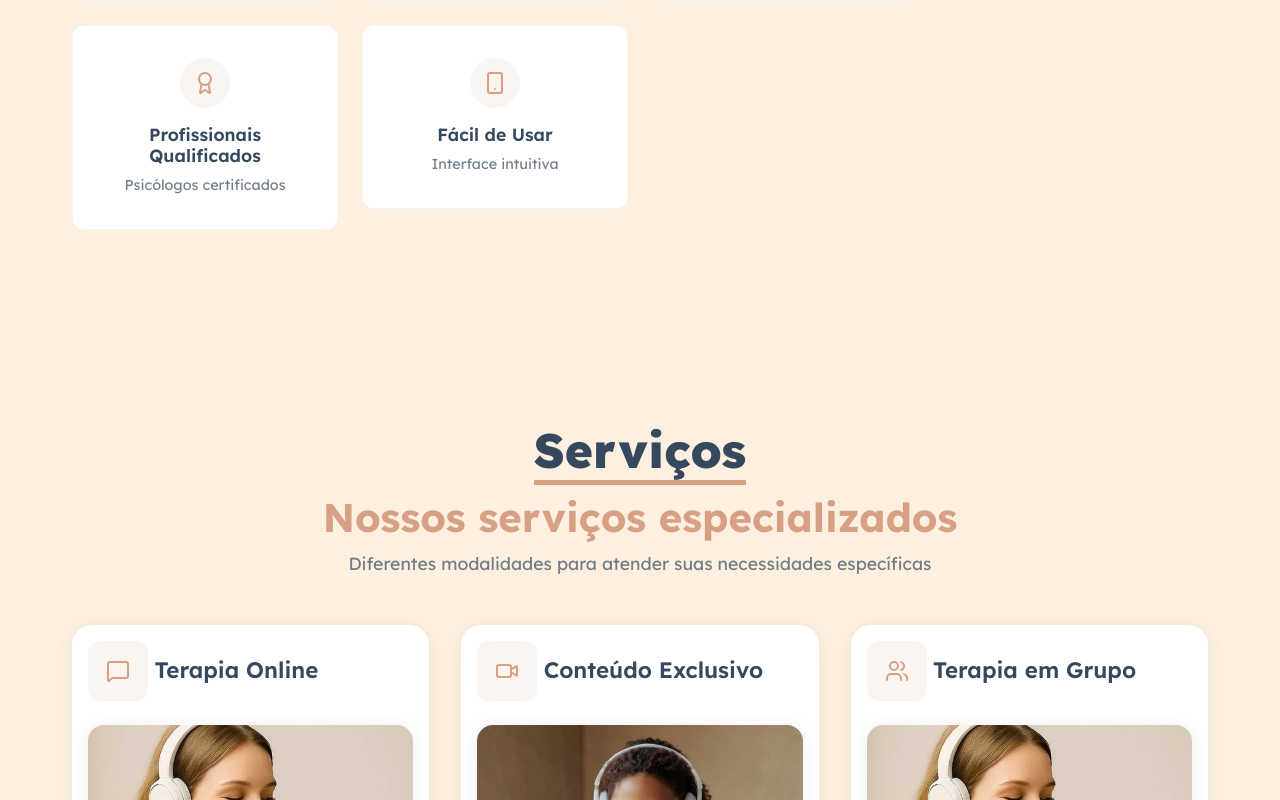
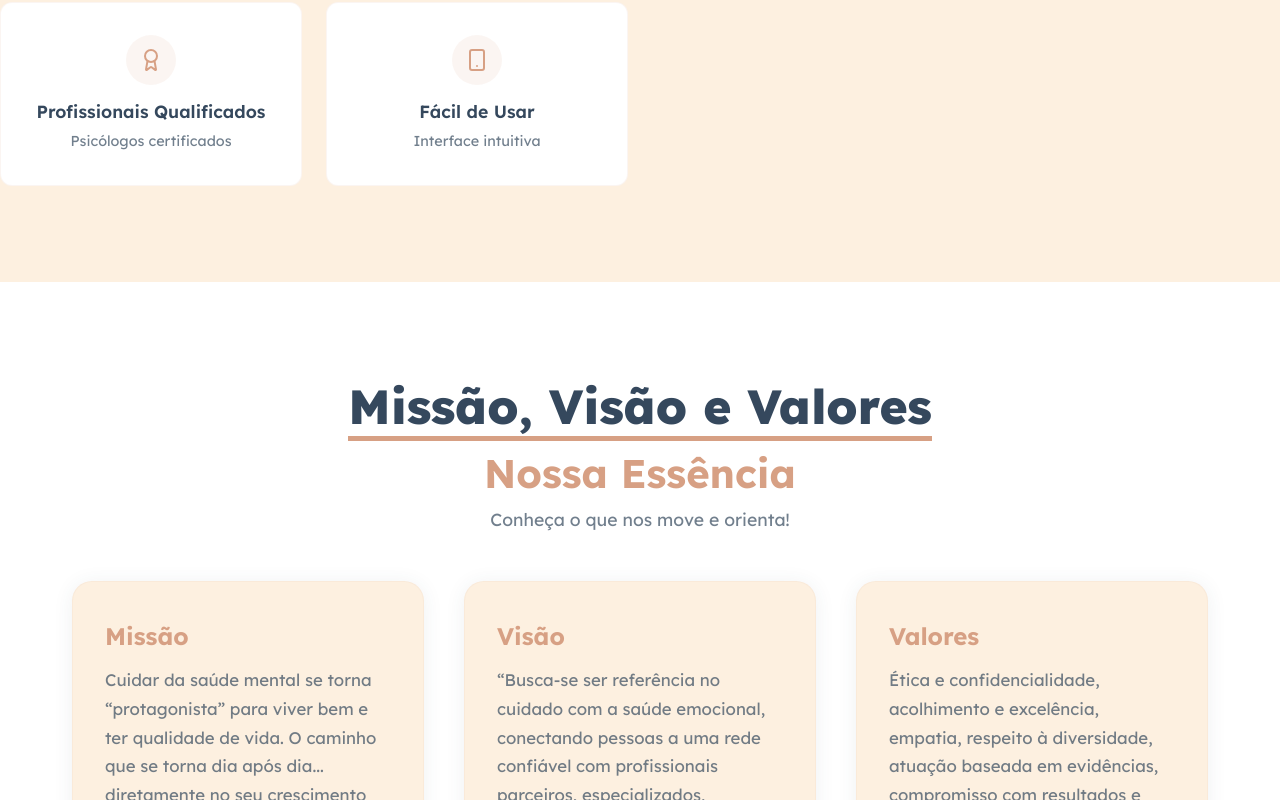
Before and after one commit to Freelings-Co/mentflow, a React (Vite) app: page / in a window 1280 px wide. Shown: the part 2000-2800 px from the top of the page. Built offline with nearby package versions, Linux system fonts and the light colour scheme; a web font is replaced by a local one.

Commit message:
Mission Section

```diff
--- a/package.json
+++ b/package.json
@@ -24,6 +24,6 @@
     "eslint-plugin-react-hooks": "^5.2.0",
     "eslint-plugin-react-refresh": "^0.4.20",
     "globals": "^16.3.0",
-    "vite": "^4.4.9"
+    "vite": "^7.0.6"
   }
 }
--- a/src/pages/Landing.css
+++ b/src/pages/Landing.css
@@ -605,6 +605,52 @@ body {
 }
 
 /* Benefícios */
+
+/* Missão, Visão e Valores */
+.section-mvv {
+    padding: 6rem 0;
+    background: var(--cor-branco);
+}
+
+.mvv-grid {
+    display: grid;
+    grid-template-columns: repeat(auto-fit, minmax(280px, 1fr));
+    gap: 2.5rem;
+    margin-top: 3rem;
+}
+
+.mvv-card {
+    background: var(--cor-background);
+    border-radius: var(--border-radius-large);
+    box-shadow: var(--sombra-suave);
+    padding: 2.5rem 2rem;
+    display: flex;
+    flex-direction: column;
+    align-items: flex-start;
+    transition: var(--transition);
+    border: 1px solid rgba(215, 160, 132, 0.07);
+}
+
+.mvv-card:hover {
+    box-shadow: var(--sombra-media);
+    border-color: var(--cor-primaria);
+    transform: translateY(-5px);
+}
+
+.mvv-title {
+    font-size: 1.5rem;
+    font-weight: 700;
+    color: var(--cor-primaria);
+    margin-bottom: 1rem;
+}
+
+.mvv-text {
+    font-size: 1.05rem;
+    color: var(--cor-texto-claro);
+    line-height: 1.7;
+    margin-bottom: 0;
+}
+
 .benefits-grid {
     display: grid;
     grid-template-columns: repeat(auto-fit, minmax(250px, 1fr));
--- a/src/pages/Landing.jsx
+++ b/src/pages/Landing.jsx
@@ -275,7 +275,7 @@ const MentFlowLanding = () => {
 
       {/* Como Funciona */}
       <Reveal>
-        <section className='section how-it-works' id='como-funciona'>
+        <section className='section-how-it-works' id='como-funciona'>
 
           <div className='how-works-image-box'>
             <img src={Design1} alt="" />
@@ -308,8 +308,8 @@ const MentFlowLanding = () => {
 
       {/* Benefícios */}
       <Reveal>
-        <section className='section benefits'>
-          <div className='container'>
+        <section className='section-benefits'>
+          <div className='section benefits'>
             <div className='section-header'>
               <div className='section-badge'><h1>Benefícios</h1></div>
               <h2 className='section-title'>Por que escolher a MentFlow?</h2>
@@ -329,6 +329,33 @@ const MentFlowLanding = () => {
                   </div>
                 </Reveal>
               ))}
+            </div>
+          </div>
+        </section>
+      </Reveal>
+
+      {/* Missão, Visão e Valores */}
+      <Reveal>
+        <section className='section-mvv'>
+          <div className='container'>
+            <div className='section-header'>
+              <div className='section-badge'><h1>Missão, Visão e Valores</h1></div>
+              <h2 className='section-title'>Nossa Essência</h2>
+              <p className='section-subtitle'>Conheça o que nos move e orienta!</p>
+            </div>
+            <div className='mvv-grid'>
+              <div className='mvv-card'>
+                <h3 className='mvv-title'>Missão</h3>
+                <p className='mvv-text'>Cuidar da saúde mental se torna “protagonista” para viver bem e ter qualidade de vida. O caminho que se torna dia após dia... diretamente no seu crescimento pessoal e profissional.<br/><br/>A busca por autoconhecimento e autoconsciência contribuem para percepção de desequilíbrios psíquicos, possibilitando equilíbrio emocional.<br/><br/>Na pirâmide da inteligência emocional, existem escalas a serem percorridas e, ao buscar ajuda profissional, o processo é facilitado sendo possível identificar bloqueios emocionais que o impede de evoluir no âmbito laboral e acadêmico.</p>
+              </div>
+              <div className='mvv-card'>
+                <h3 className='mvv-title'>Visão</h3>
+                <p className='mvv-text'>“Busca-se ser referência no cuidado com a saúde emocional, conectando pessoas a uma rede confiável com profissionais parceiros, especializados, competentes e humanizados.<br/><br/>Com base na dedicação, persistência e constância, acreditamos que até 2030 estaremos bem consolidados no mercado.”</p>
+              </div>
+              <div className='mvv-card'>
+                <h3 className='mvv-title'>Valores</h3>
+                <p className='mvv-text'>Ética e confidencialidade, acolhimento e excelência, empatia, respeito à diversidade, atuação baseada em evidências, compromisso com resultados e inovação, além de espírito investigativo, com equipe ética e motivada sempre.</p>
+              </div>
             </div>
           </div>
         </section>
```
Also changed, not shown: 1 other file (tests, documents, lock files or other folders).
